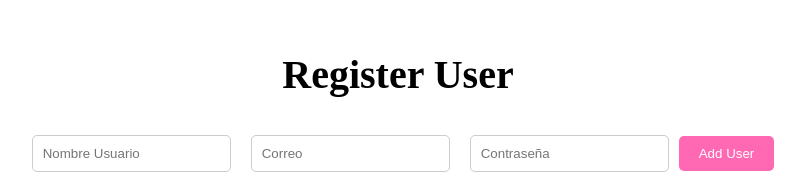
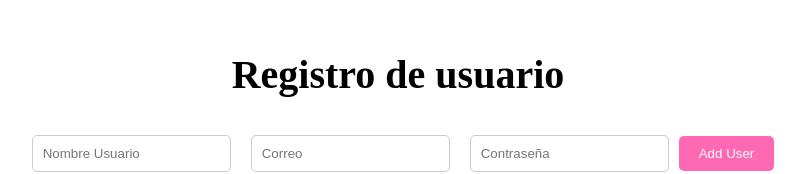
Before and after one commit to nicogomitas/awsFrontend, a React (Create React App) app in the folder my-app/: page / in a window 1280 px wide. Shown: the part 233-407 px from the top of the page, without its empty margins (242-1047 px from the left). Built offline with nearby package versions, Linux system fonts and the light colour scheme; no server answers.

Commit message:
Update UserManager.js

```diff
--- a/my-app/src/UserManager.js
+++ b/my-app/src/UserManager.js
@@ -50,7 +50,7 @@ const UserManager = () => {
 
   return (
     <div className="App">
-      <h1>Register User</h1>
+      <h1>Registro de usuario</h1>
       <form onSubmit={handleSubmit}>
         <input
           type="text"
```
